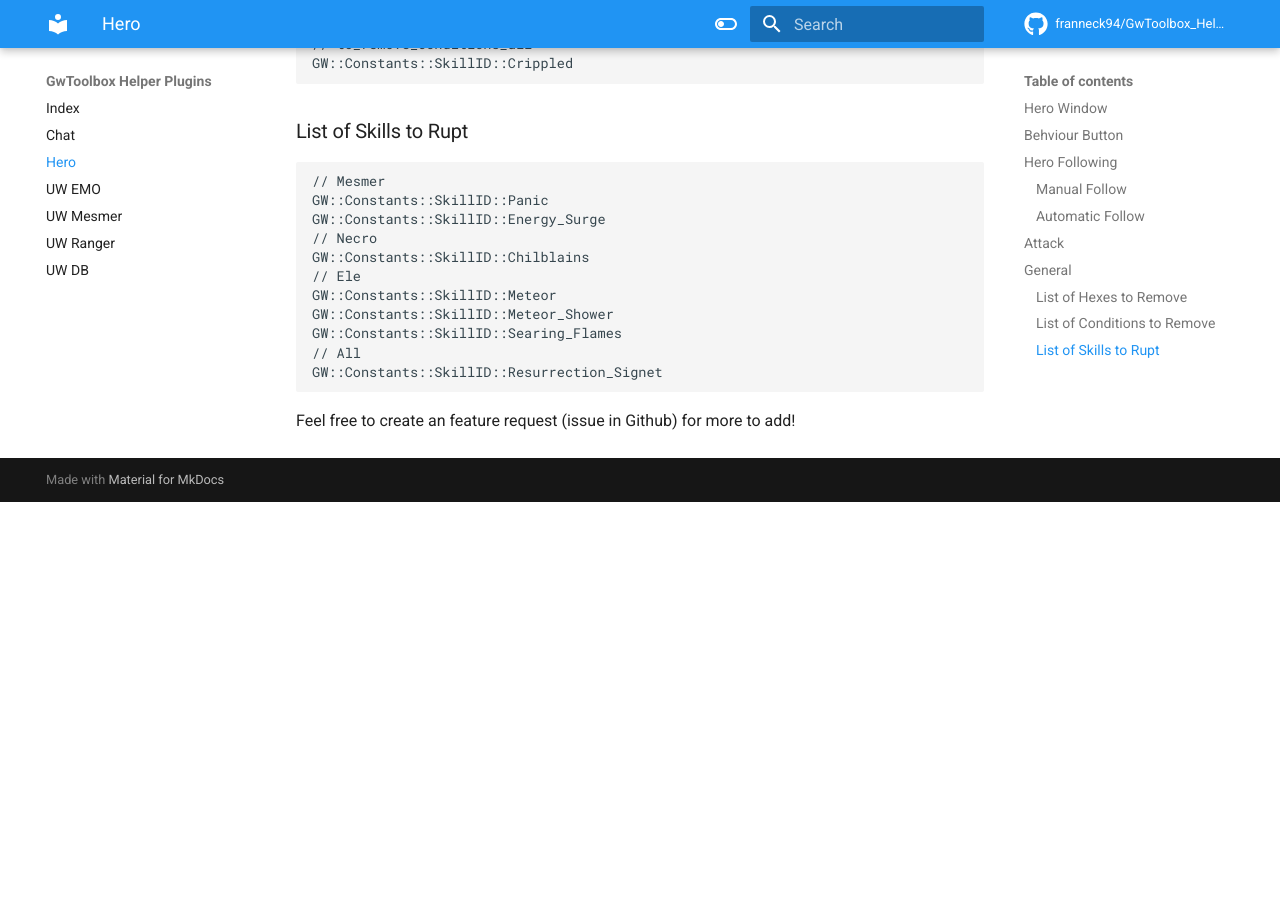
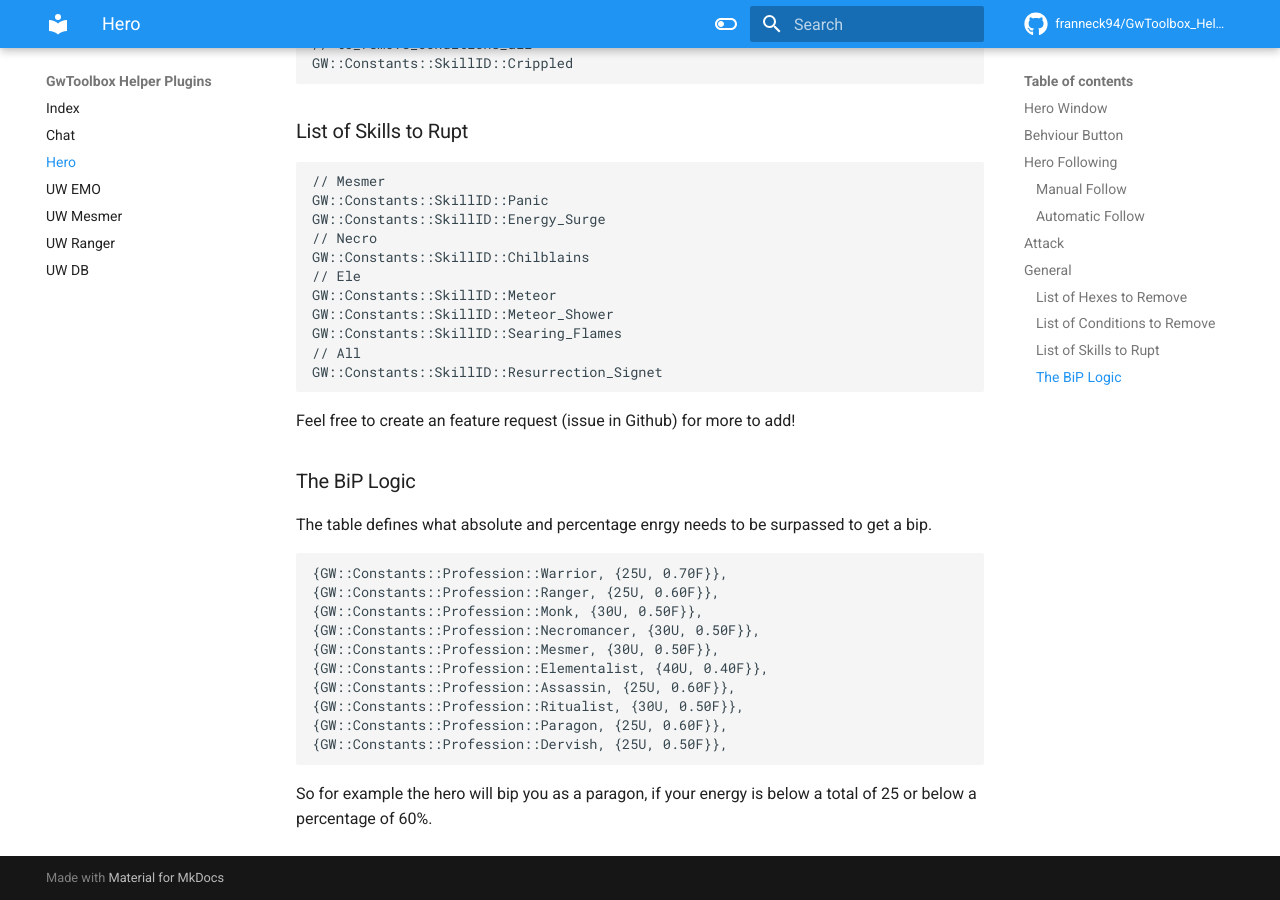
Before and after one commit to franneck94/GwToolbox_HelperPlugins, an MkDocs documentation site: the page built from docs/General/HeroWindow.md, in a window 1280 px wide and 900 px high, scrolled down 2538 px. Built offline with MkDocs 1.6.1 and Material for MkDocs 9.7.7, drawn with Linux system fonts in a browser that asks for light colours; comment, search, counter and statistics services are not loaded; before the commit the page ends 3040 px from its top, so only the background shows below that; some of the changed text lies outside the part shown.

Commit message:
crash fix, added bip map table

````diff
--- a/docs/General/HeroWindow.md
+++ b/docs/General/HeroWindow.md
@@ -39,7 +39,7 @@ Also, for all mesmer heroes, they will cast ESurge on that target.
 Smart features are:
 
 - Heros will follow the player with smart flagging and a maximal fall-back uptime, when following activated or player pings distant target
-- BiP the player regardless of the weapon when low energy (below 30% or below 15 energy)
+- BiP the player regardless of the weapon when low energy (see the logic below)
 - ST: Use Shelter and Union when in fight if not already present
 - Use SoS when in fight if not all three spirits are already present
 - Use splinter weapon, vigorous spirit and honor of strength on the player if melee attacker
@@ -120,3 +120,22 @@ GW::Constants::SkillID::Resurrection_Signet
 ```
 
 Feel free to  create an feature request (issue in Github) for more to add!
+
+### The BiP Logic
+
+The table defines what absolute and percentage enrgy needs to be surpassed to get a bip.
+
+```cpp
+{GW::Constants::Profession::Warrior, {25U, 0.70F}},
+{GW::Constants::Profession::Ranger, {25U, 0.60F}},
+{GW::Constants::Profession::Monk, {30U, 0.50F}},
+{GW::Constants::Profession::Necromancer, {30U, 0.50F}},
+{GW::Constants::Profession::Mesmer, {30U, 0.50F}},
+{GW::Constants::Profession::Elementalist, {40U, 0.40F}},
+{GW::Constants::Profession::Assassin, {25U, 0.60F}},
+{GW::Constants::Profession::Ritualist, {30U, 0.50F}},
+{GW::Constants::Profession::Paragon, {25U, 0.60F}},
+{GW::Constants::Profession::Dervish, {25U, 0.50F}},
+```
+
+So for example the hero will bip you as a paragon, if your energy is below a total of 25 or below a percentage of 60%.
````
Also changed, not shown: Changelog.md (+4 -5 lines), 3 other files.
